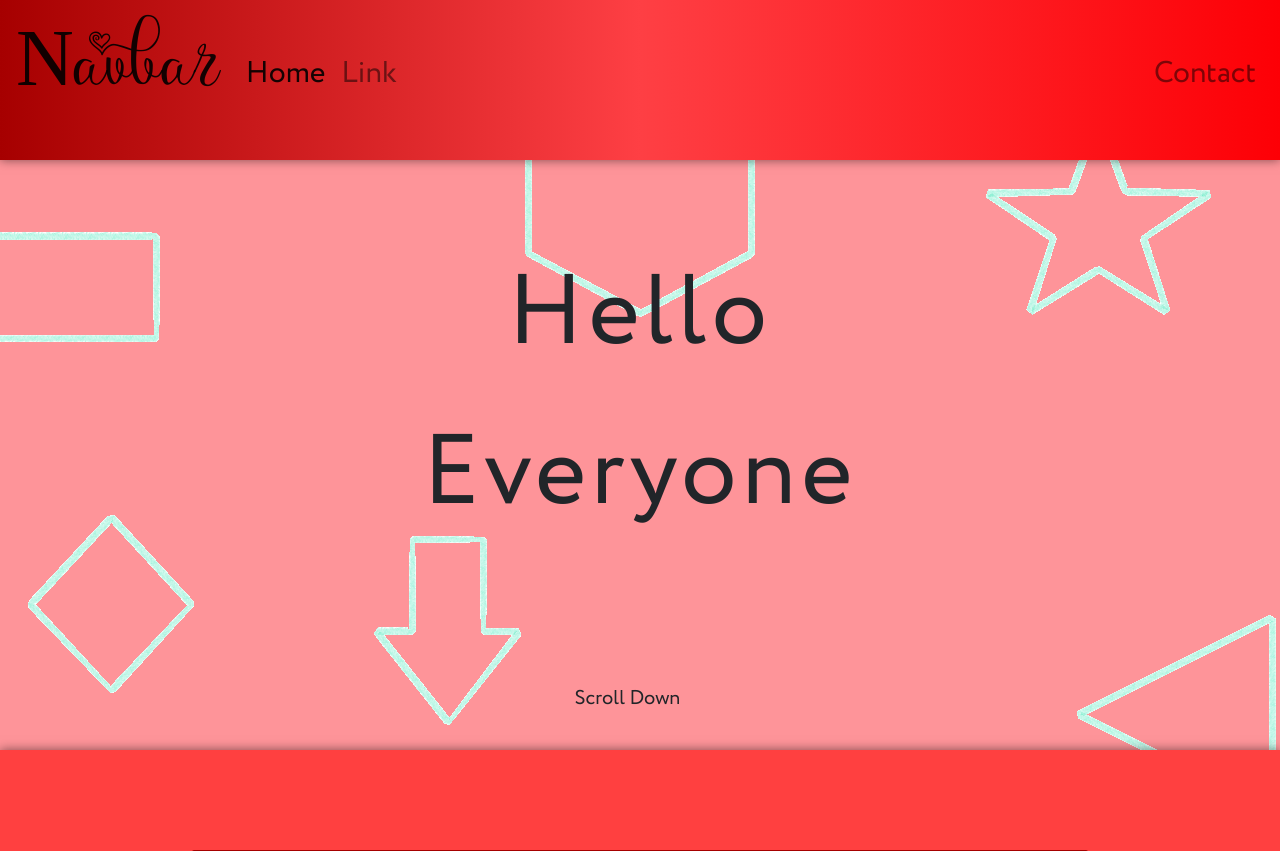
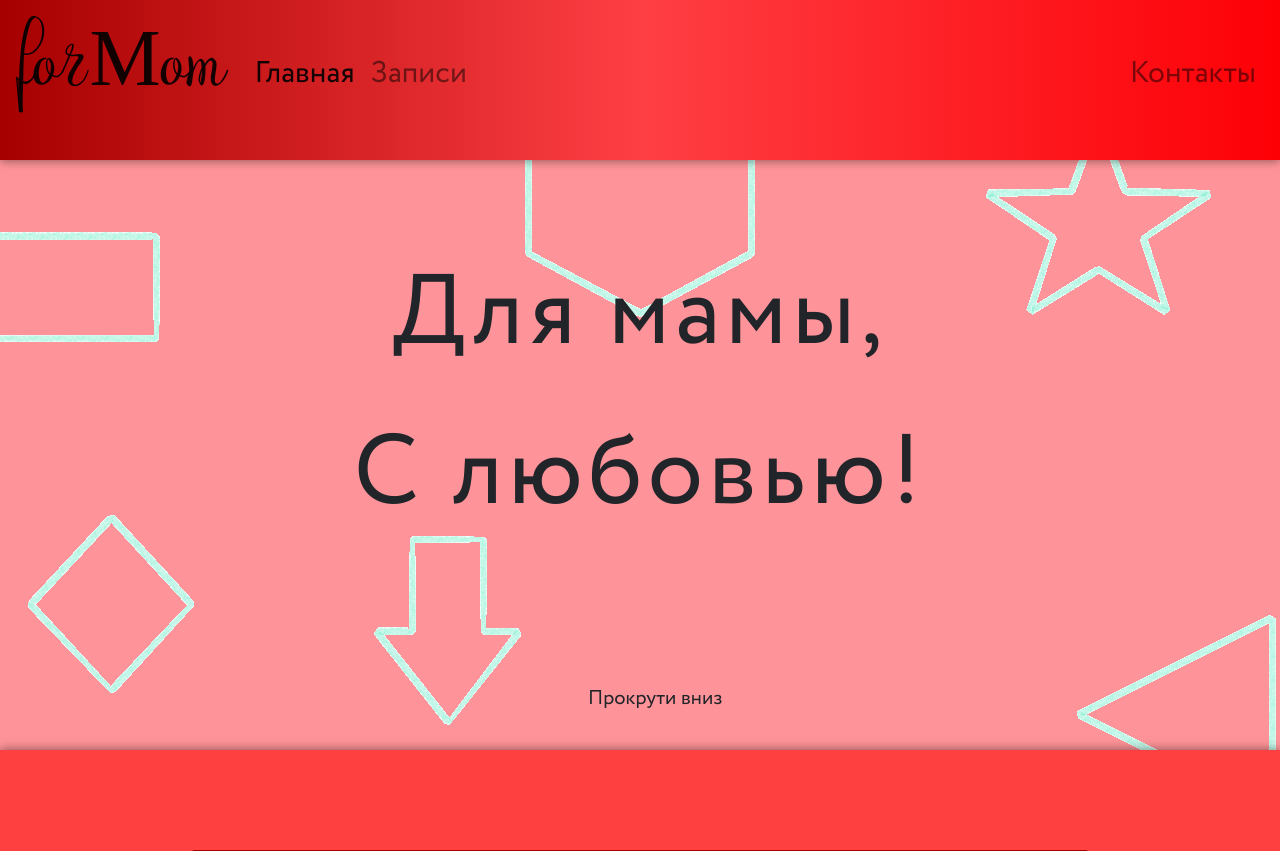
Before and after one commit to AndeyGordeev/forMom, a Flask app: page / in a window 1280 px wide. Shown: the top 851 px of the page. Run offline with Flask 2, Linux system fonts and the light colour scheme; some libraries are stand-ins or nearby versions.

Commit message:
change language on russian

```diff
--- a/templates/forMom.html
+++ b/templates/forMom.html
@@ -17,7 +17,7 @@
 	<body class="text-center">
 		<div class="rectangle"></div>
 		<nav class="navbar navbar-expand-lg navbar-light fixed-top">
-			<a class="navbar-brand" href="#">Navbar</a>
+			<a class="navbar-brand" href="#">forMom</a>
 			<button class="navbar-toggler" type="button" data-toggle="collapse" data-target="#navbarSupportedContent" aria-controls="navbarSupportedContent" aria-expanded="false" aria-label="Toggle navigation">
 			<span class="navbar-toggler-icon"></span>
 			</button>
@@ -25,32 +25,33 @@
 			<div class="collapse navbar-collapse" id="navbarSupportedContent">
 			<ul class="navbar-nav mr-auto">
 			  <li class="nav-item active">
-			    <a class="nav-link" href="#">Home <span class="sr-only">(current)</span></a>
+			    <a class="nav-link" href="#">Главная <span class="sr-only">(current)</span></a>
 			  </li>
 			  <li class="nav-item">
-			    <a class="nav-link" href="#">Link</a>
+			    <a class="nav-link" href="#">Записи</a>
 			  </li>
 			</ul>
 			<ul class="navbar-nav ml-auto">
 			  <li class="nav-item">
-			    <a class="nav-link" href="#">Contact</a>
+			    <a class="nav-link" href="#">Контакты</a>
 			  </li>
 			</ul>
 			</div>
 		</nav>
 
 		<div class="container-fluid">
-			<h1 class="hallo" style="animation-duration: 2s;">H</h1>
-			<h1 class="hallo" style="animation-duration: 3s;left: 45%;">E</h1>
-			<h1 class="hallo" style="animation-duration: 4s;left: 50%;">L</h1>
-			<h1 class="hallo" style="animation-duration: 5s;left: 55%;">L</h1>
-			<h1 class="hallo" style="animation-duration: 5.5s;left: 60%;">O</h1>
+			<h1 class="hallo" style="animation-duration: 3s;">П</h1>
+			<h1 class="hallo" style="animation-duration: 4s;left: 45%;">Р</h1>
+			<h1 class="hallo" style="animation-duration: 5s;left: 50%;">И</h1>
+			<h1 class="hallo" style="animation-duration: 6s;left: 55%;">В</h1>
+			<h1 class="hallo" style="animation-duration: 6.5s;left: 60%;">Е</h1>
+			<h1 class="hallo" style="animation-duration: 7s;left: 65%;">Т</h1>
 			<div class="center">
-				<p class="text" style="top: 30%;">Hello</h1>
-				<p class="text" style="top: 50%;">Everyone</h1>
+				<p class="text" style="top: 30%;">Для мамы,</h1>
+				<p class="text" style="top: 50%;">С любовью!</h1>
 			</div>
 			<div class="bottom">
-				<p class="down">Scroll Down</p>
+				<p class="down">Прокрути вниз</p>
 				<svg class="scroll">
 					<line x1="15" y1="30" x2="15" y2="0"/>
 					<line x1="15" y1="30" x2="25" y2="15"/>
```
